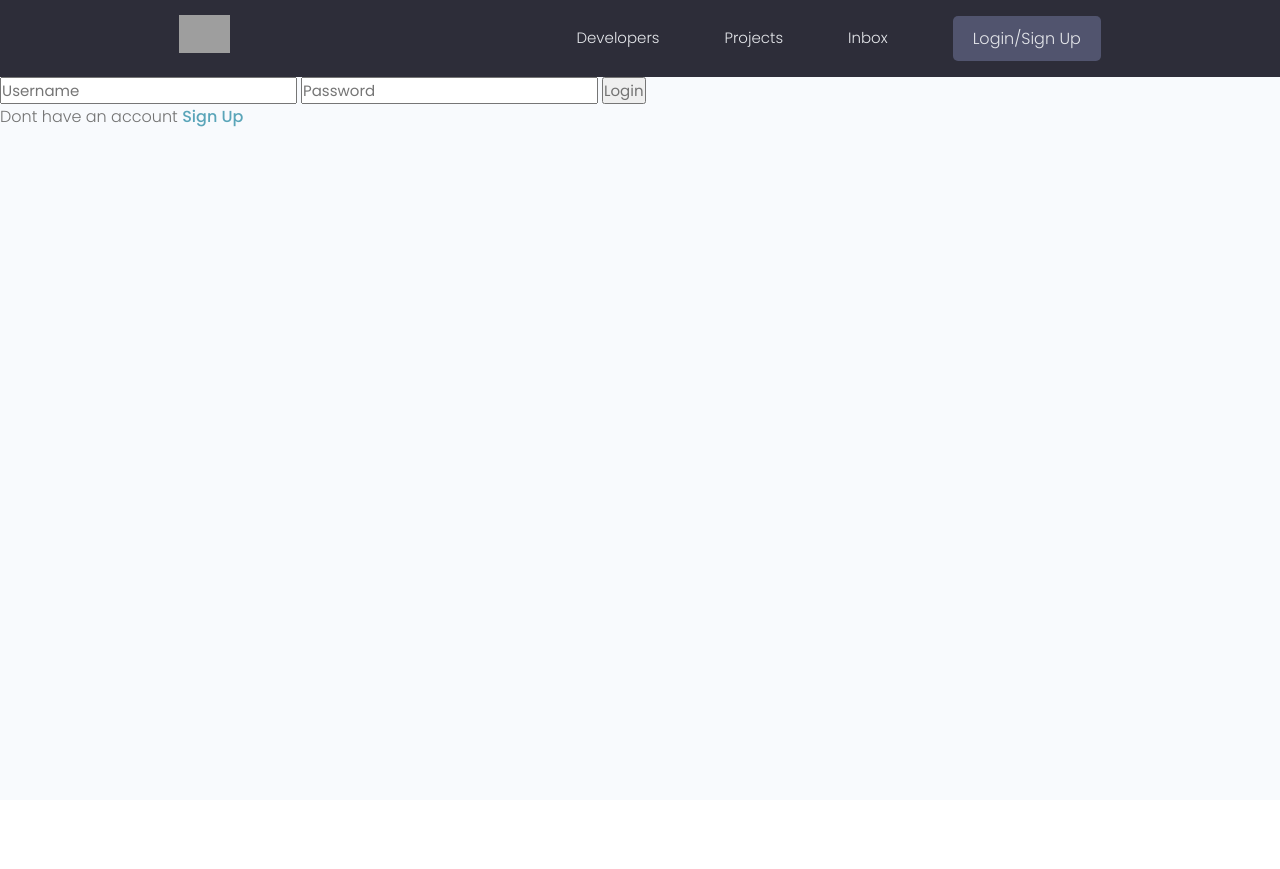
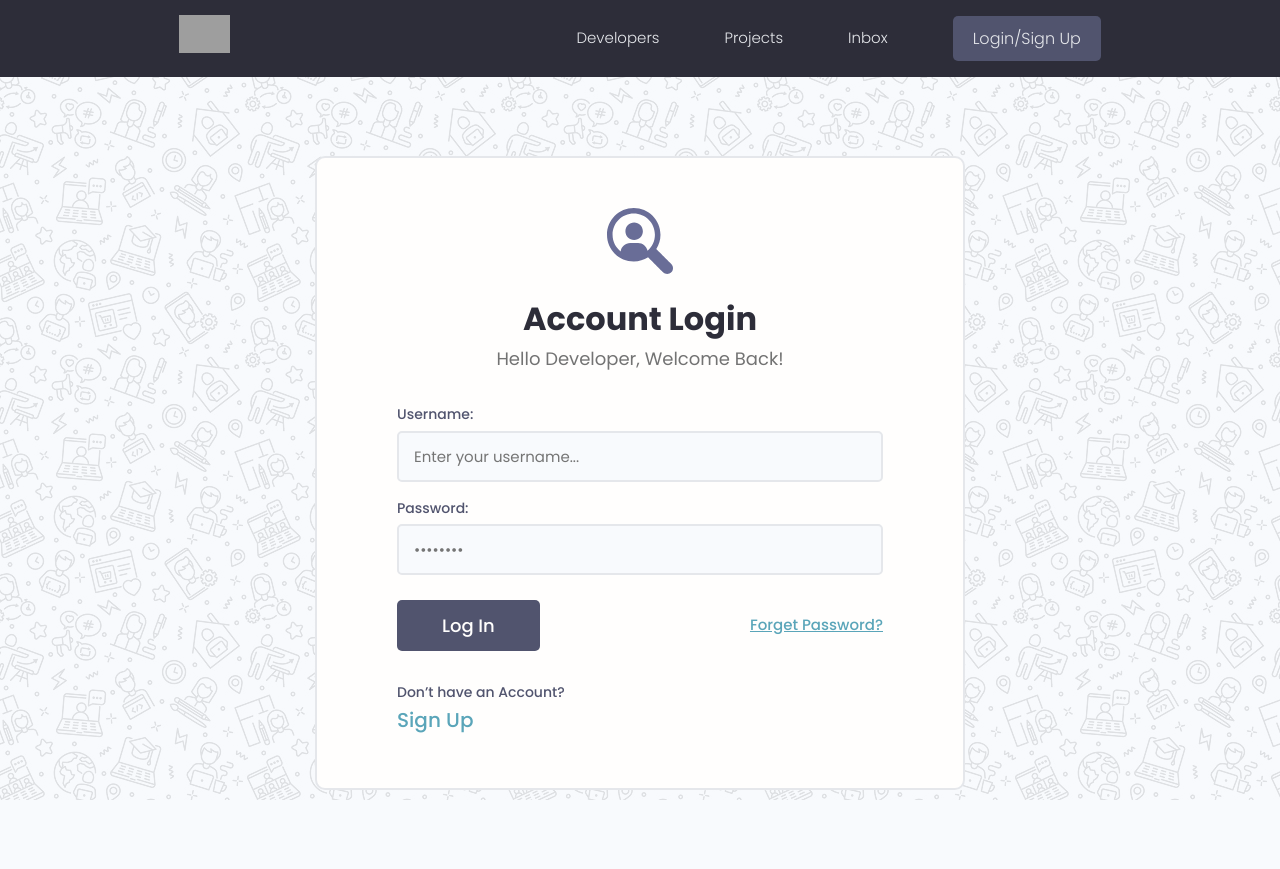
Before and after one commit to jejaksaid/said-portfolio, a Django app: page /login/ in a window 1280 px wide. Before the commit the page ends 127 px from the top, so only its background shows below. Run offline with Django 3.2, Linux system fonts and the light colour scheme; some libraries are stand-ins or nearby versions; grey boxes are pictures that could not be loaded.

Commit message:
styling login & register page

```diff
--- a/users/templates/users/login_register.html
+++ b/users/templates/users/login_register.html
@@ -1,4 +1,5 @@
 {% extends 'main.html' %}
+{% load static %}
 
 {% block content %}
 
@@ -12,15 +13,57 @@
 </form>
 
 <p>Already have an account <a href="{% url 'login' %}">Sign In</a></p>
+
 {% else %}
-<form action="{% url 'login' %}" method="POST">
-    {% csrf_token %}
-    <input type="text" name="username" placeholder="Username" />
-    <input type="password" name="password" placeholder="Password" />
-    <input type="submit" value="Login" />
 
-    <p>Dont have an account <a href="{% url 'register' %}">Sign Up</a></p>
-</form>
+<div class="auth">
+      <div class="card">
+        <div class="auth__header text-center">
+          <a href="/">
+            <img src="{% static 'images/icon.svg' %}" alt="icon" />
+          </a>
+          <h3>Account Login</h3>
+          <p>Hello Developer, Welcome Back!</p>
+        </div>
+
+        <form action="{% url 'login' %}" method="POST" class="form auth__form">
+          {% csrf_token %}
+            <!-- Input:Username -->
+          <div class="form__field">
+            <label for="formInput#text">Username: </label>
+            <input
+              class="input input--text"
+              id="formInput#text"
+              type="text"
+              name="username"
+              placeholder="Enter your username..."
+            />
+          </div>
+
+          <!-- Input:Password -->
+          <div class="form__field">
+            <label for="formInput#password">Password: </label>
+            <input
+              class="input input--password"
+              id="formInput#passowrd"
+              type="password"
+              name="password"
+              placeholder="••••••••"
+            />
+          </div>
+
+          <div class="auth__actions">
+            <input class="btn btn--sub btn--lg" type="submit" value="Log In" />
+            <a href="forgetpassword.html">Forget Password?</a>
+          </div>
+        </form>
+        <div class="auth__alternative">
+          <p>Don’t have an Account?</p>
+          <a href="{% url 'register' %}">Sign Up</a>
+        </div>
+      </div>
+    </div>
+
 {% endif %}
 
 {% endblock content %}
```
Also changed, not shown: db.sqlite3, static/images/icon.svg (added), static/images/pattern.jpg (added).
